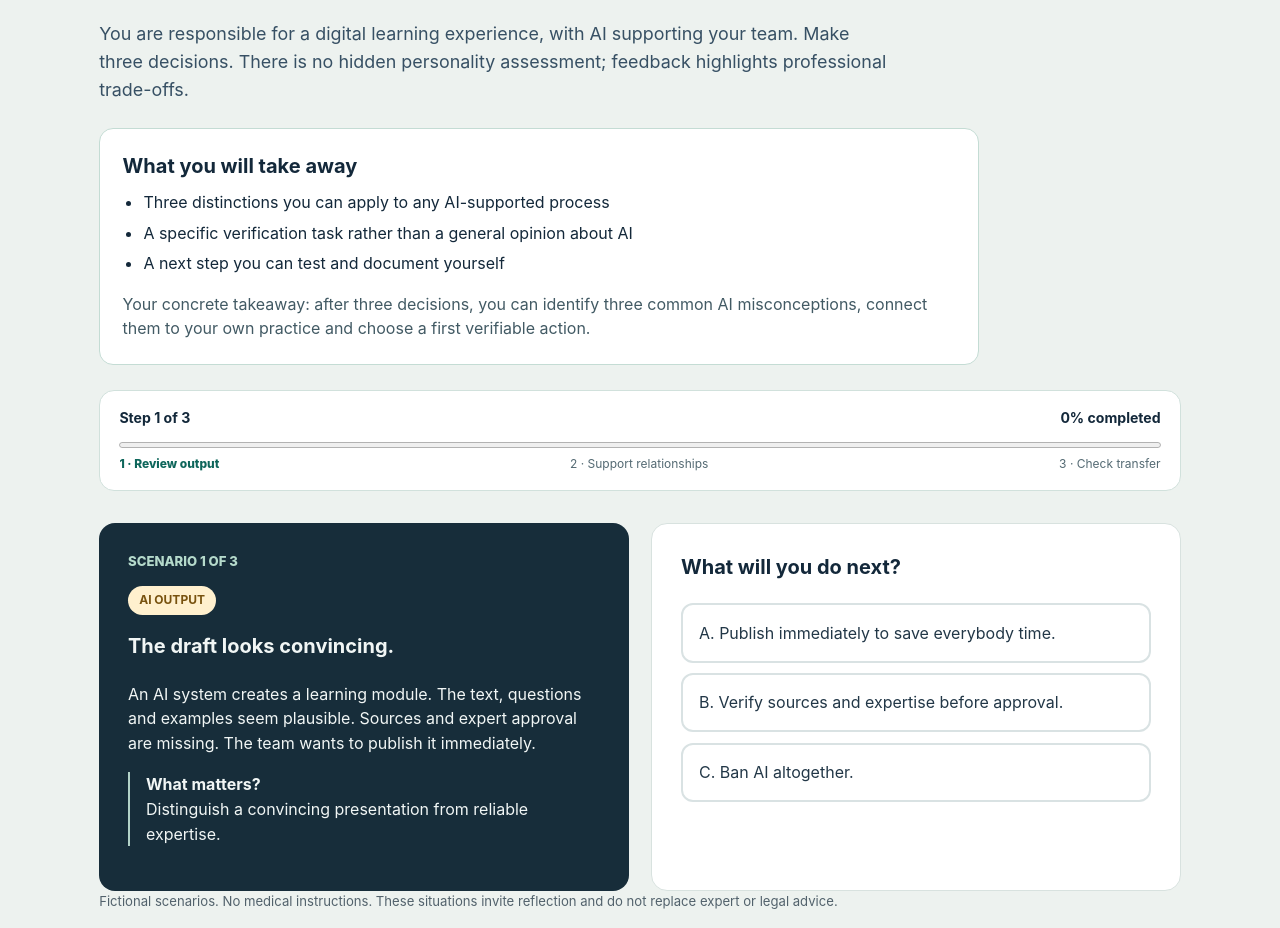
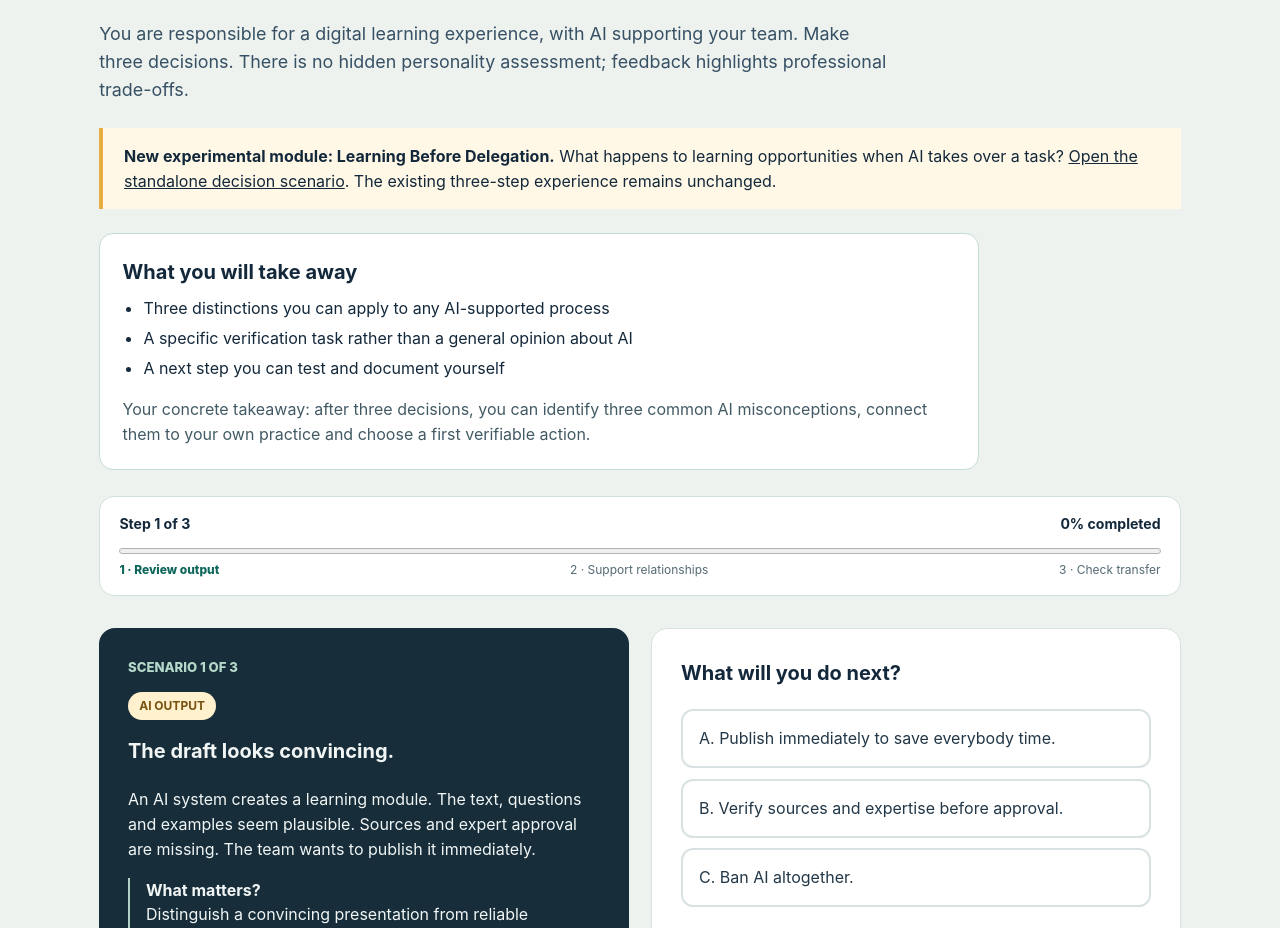
Before and after one commit to hhcoast/human-human-ai, a plain HTML site: page en/index.html in a window 1280 px wide. Shown: the part 2360-3288 px from the top of the page. Drawn offline with Linux system fonts and the light colour scheme.

Commit message:
feat: link learning opportunity module from existing experience

```diff
--- a/en/index.html
+++ b/en/index.html
@@ -236,7 +236,7 @@ footer{background:#111f30;color:#d3e0e5;padding:2.2rem 0;font-size:.87rem}
 </div></section>
 <section id="experience" class="section light"><div class="container"><p class="eyebrow">02 / Interactive experience</p>
 <h2>Three decisions. One question: Who remains capable?</h2>
-<p class="intro">You are responsible for a digital learning experience, with AI supporting your team. Make three decisions. There is no hidden personality assessment; feedback highlights professional trade-offs.</p><aside class="takeaway-preview" aria-label="What you will take away"><h3>What you will take away</h3><ul><li>Three distinctions you can apply to any AI-supported process</li><li>A specific verification task rather than a general opinion about AI</li><li>A next step you can test and document yourself</li></ul><p>Your concrete takeaway: after three decisions, you can identify three common AI misconceptions, connect them to your own practice and choose a first verifiable action.</p></aside>
+<p class="intro">You are responsible for a digital learning experience, with AI supporting your team. Make three decisions. There is no hidden personality assessment; feedback highlights professional trade-offs.</p><div class="center-note"><strong>New experimental module: Learning Before Delegation.</strong> What happens to learning opportunities when AI takes over a task? <a href="learning-opportunities.html">Open the standalone decision scenario</a>. The existing three-step experience remains unchanged.</div><aside class="takeaway-preview" aria-label="What you will take away"><h3>What you will take away</h3><ul><li>Three distinctions you can apply to any AI-supported process</li><li>A specific verification task rather than a general opinion about AI</li><li>A next step you can test and document yourself</li></ul><p>Your concrete takeaway: after three decisions, you can identify three common AI misconceptions, connect them to your own practice and choose a first verifiable action.</p></aside>
 <div class="journey" aria-label="Experience progress">
 <div class="journey-head"><span id="journey-status" role="status" aria-live="polite">Step 1 of 3</span><span id="journey-pct">0% completed</span></div>
 <progress id="journey-progress" max="3" value="0">0 of 3</progress>
```
